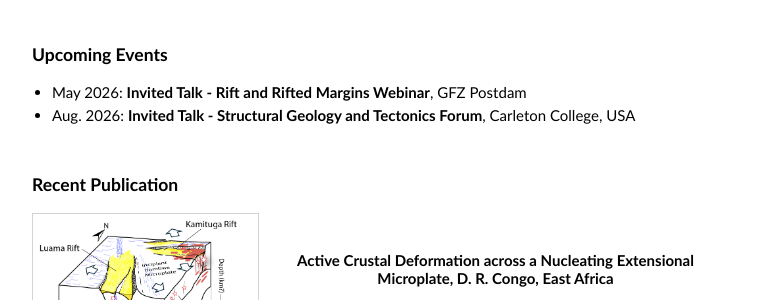
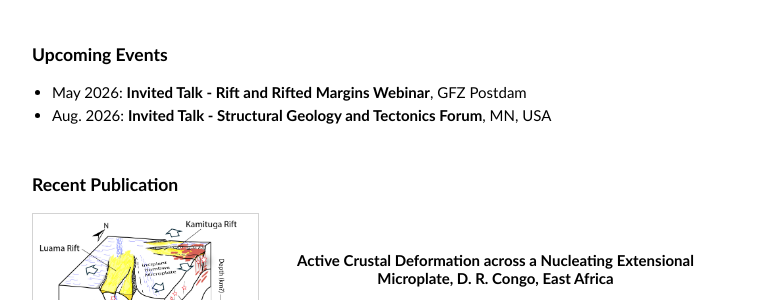
Before and after one commit to MeritxellC/MeritxellC.github.io, a Jekyll site: the page built from index.md, in a window 1280 px wide. Shown: the part 747-1047 px from the top of the page, without its empty margins (258-1021 px from the left). Built offline with Jekyll 4.4.1, drawn with Linux system fonts in a browser that asks for light colours.

Commit message:
fix updates

```diff
--- a/index.md
+++ b/index.md
@@ -31,7 +31,7 @@ and geology research, such as analyzing [seismic data from the 2018 Kīlauea eru
 <h3>Upcoming Events</h3>
 
 - May 2026: <b>Invited Talk - Rift and Rifted Margins Webinar</b>, GFZ Postdam
-- Aug. 2026: <b>Invited Talk - Structural Geology and Tectonics Forum</b>, Carleton College, USA
+- Aug. 2026: <b>Invited Talk - Structural Geology and Tectonics Forum</b>, MN, USA
 
 <br style="line-height:4">
 
```
